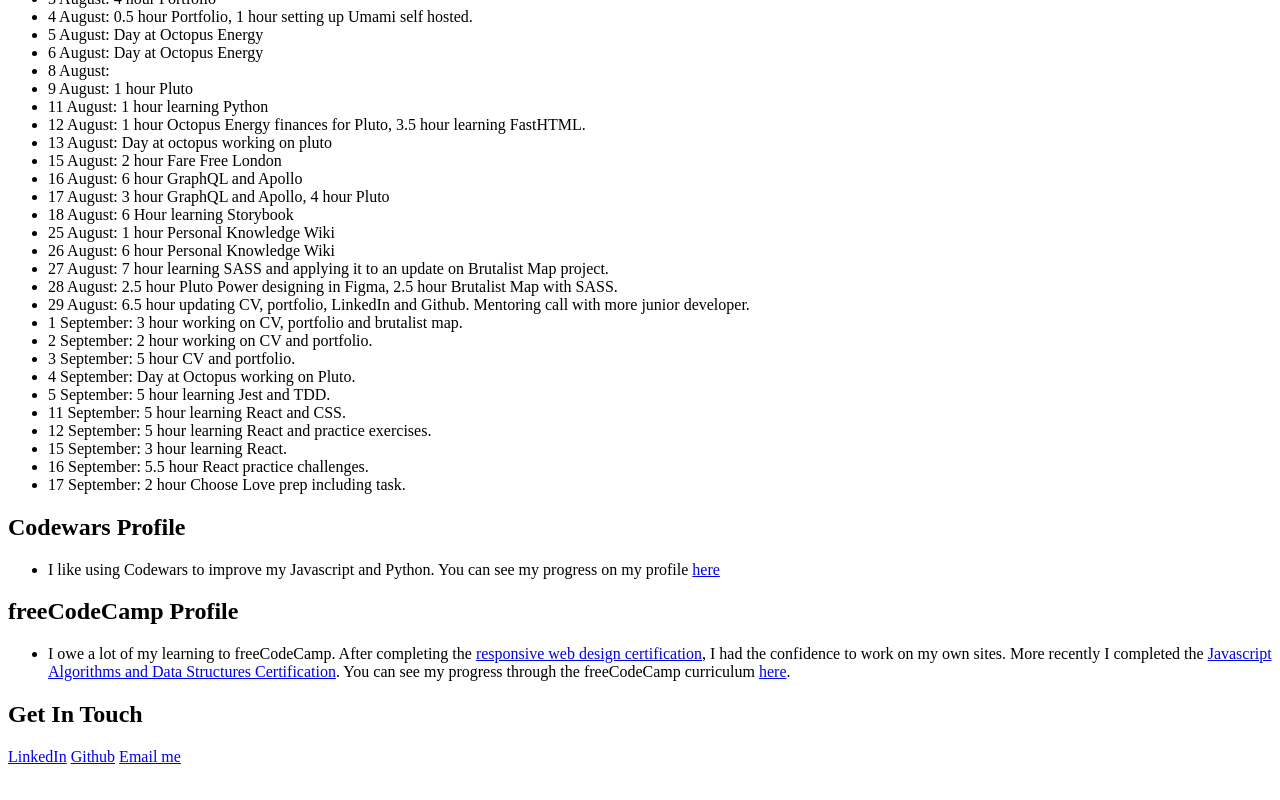
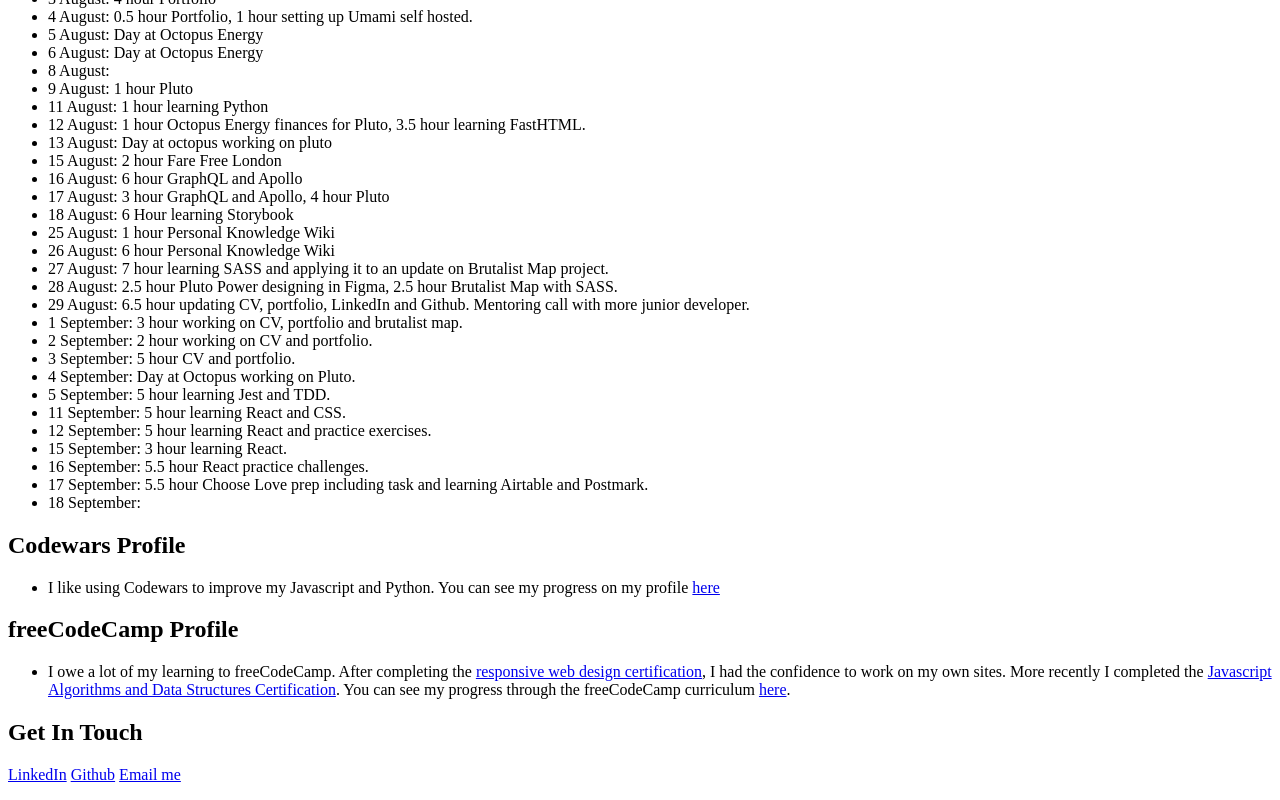
Before and after one commit to jackkershaw/my-coding-progress, an Eleventy site: page src/progress.md in a window 1280 px wide. Shown: the part 6061-6861 px from the top of the page. Built offline with nearby package versions, Linux system fonts and the light colour scheme; Eleventy itself is replaced by a stand-in of ours; files that its build step writes are made by us from their sources.

Commit message:
edit progress doc

```diff
--- a/src/progress.md
+++ b/src/progress.md
@@ -352,7 +352,8 @@
 - 12 September: 5 hour learning React and practice exercises.
 - 15 September: 3 hour learning React.
 - 16 September: 5.5 hour React practice challenges.
-- 17 September: 2 hour Choose Love prep including task.
+- 17 September: 5.5 hour Choose Love prep including task and learning Airtable and Postmark.
+- 18 September:
 
 ## Codewars Profile
 
```
